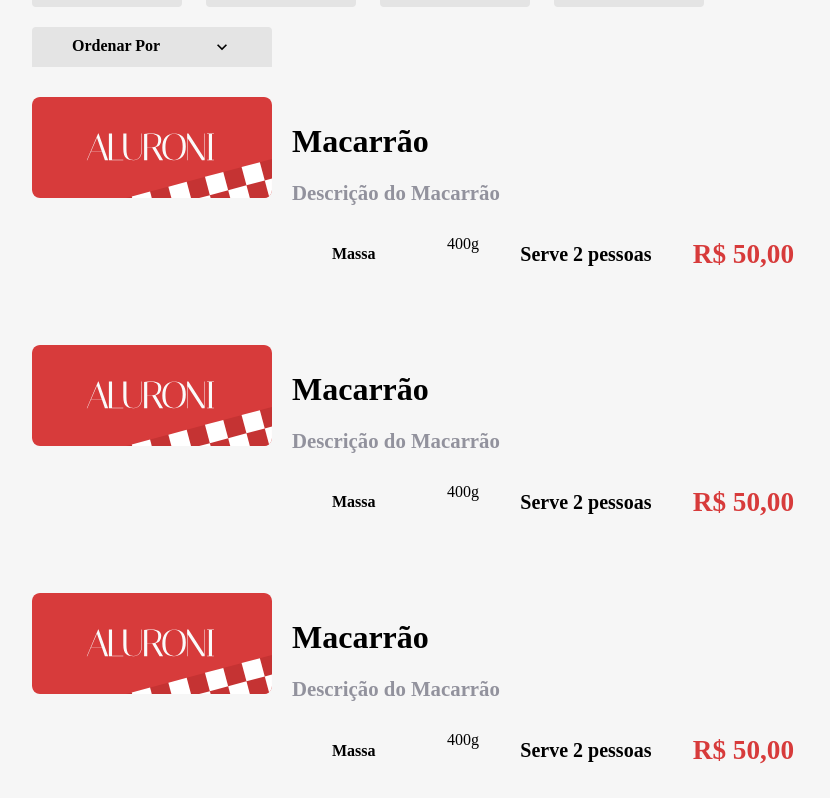
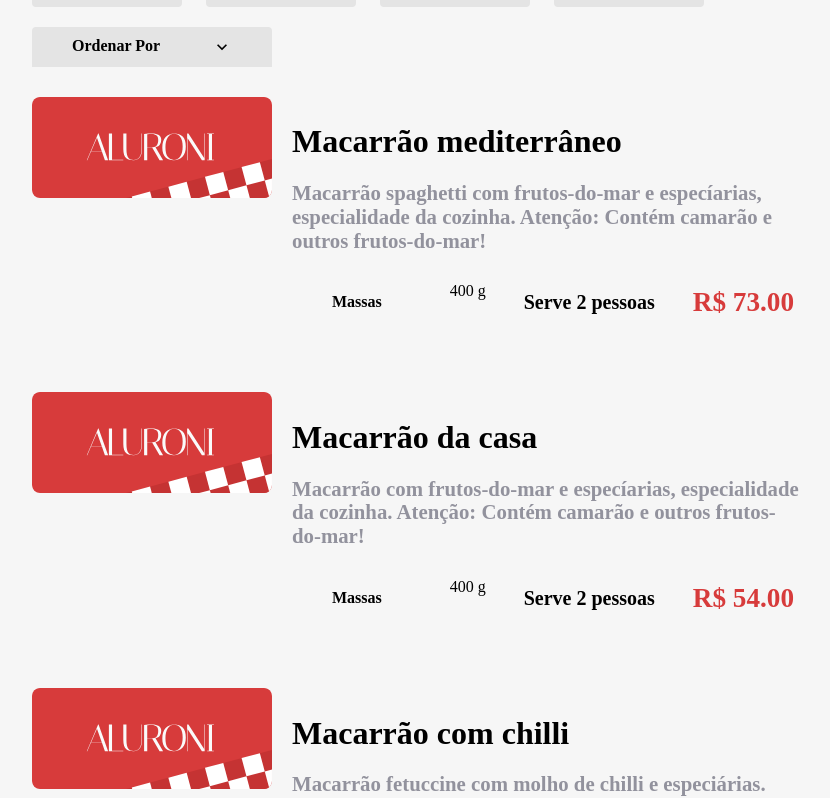
Before and after one commit to namelew/Aluroni, a React (Create React App) app: page / in a window 1280 px wide. Shown: the part 687-1485 px from the top of the page, without its empty margins (168-998 px from the left). Built offline with nearby package versions, Linux system fonts and the light colour scheme; a web font is replaced by a local one.

Commit message:
Adicionando valores dinámicos a lista

```diff
--- a/src/pages/Menu/List/Item/index.tsx
+++ b/src/pages/Menu/List/Item/index.tsx
@@ -1,29 +1,32 @@
 import logo from 'assets/logo.svg';
 import styles from './Item.module.scss';
+import items from '../itens.json';
 
-const Item = () => {
+type Props = typeof items[0];
+
+const Item = ( { title, description, category, size, serving, price } : Props) => {
     return (
         <div className={styles.item}>
             <div className={styles.item__image}>
-                <img src={logo} alt="image" />
+                <img src={logo} alt={title} />
             </div>
             <div className={styles.item__description}>
                 <div className={styles.item__title}>
-                    <h2> Macarrão </h2>
-                    <p> Descrição do Macarrão </p>
+                    <h2> {title} </h2>
+                    <p> {description} </p>
                 </div>
                 <div className={styles.item__tags}>
                     <div className={styles.item__type}>
-                        Massa
+                        {category.label}
                     </div>
                     <div className={styles.item__potion}>
-                        400g
+                        {size} g
                     </div>
                     <div className={styles.item__peopleAmount}>
-                        Serve 2 pessoas
+                        Serve {serving} pessoa{ serving === 1 ? '' : 's'}
                     </div>
                     <div className={styles.item__value}>
-                        R$ 50,00
+                        R$ {price.toFixed(2)}
                     </div>
                 </div>
             </div>
--- a/src/pages/Menu/List/index.tsx
+++ b/src/pages/Menu/List/index.tsx
@@ -6,7 +6,7 @@ const List = () => {
     return (
         <div className={styles.list}>
             {itens.map(item => (
-                <Item key={item.id}/>
+                <Item key={item.id} {...item}/>
             ))}
         </div>
     )
```
